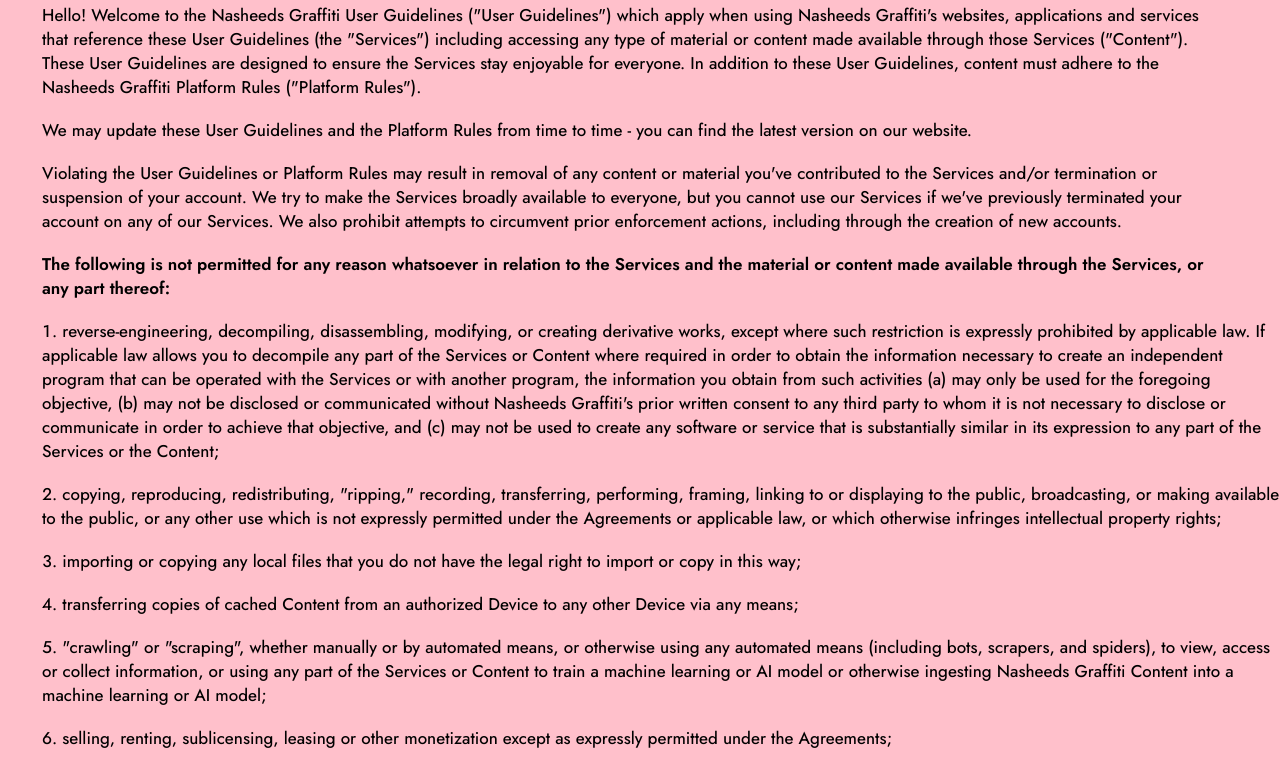
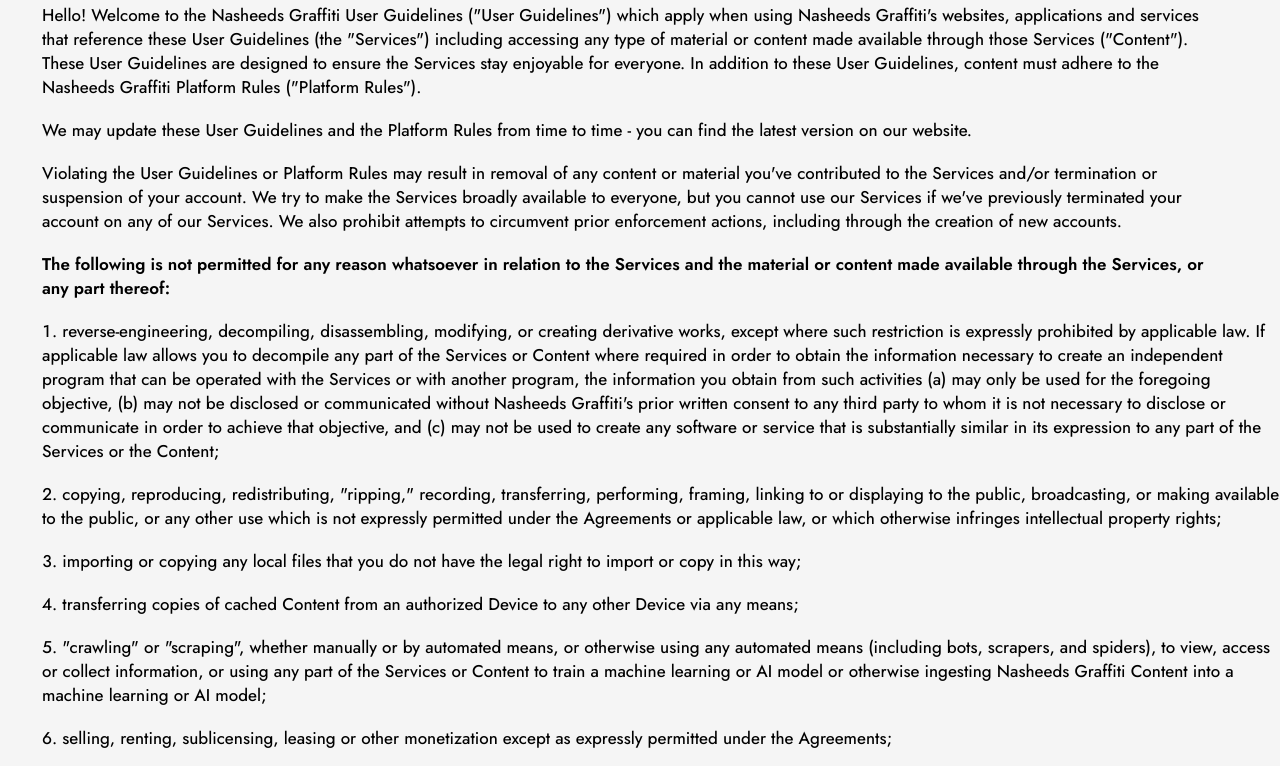
Before and after one commit to wajahatk2001/nasheedify, a plain HTML site: page guidelines.html in a window 1280 px wide. Shown: the part 284-1050 px from the top of the page. Drawn offline with Linux system fonts and the light colour scheme; no server answers.

Commit message:
Update guidelines.html

```diff
--- a/guidelines.html
+++ b/guidelines.html
@@ -43,7 +43,7 @@
         }
 
         body {
-            background-color: pink;
+            background-color: whitesmoke;
         }
 
         header {
```
